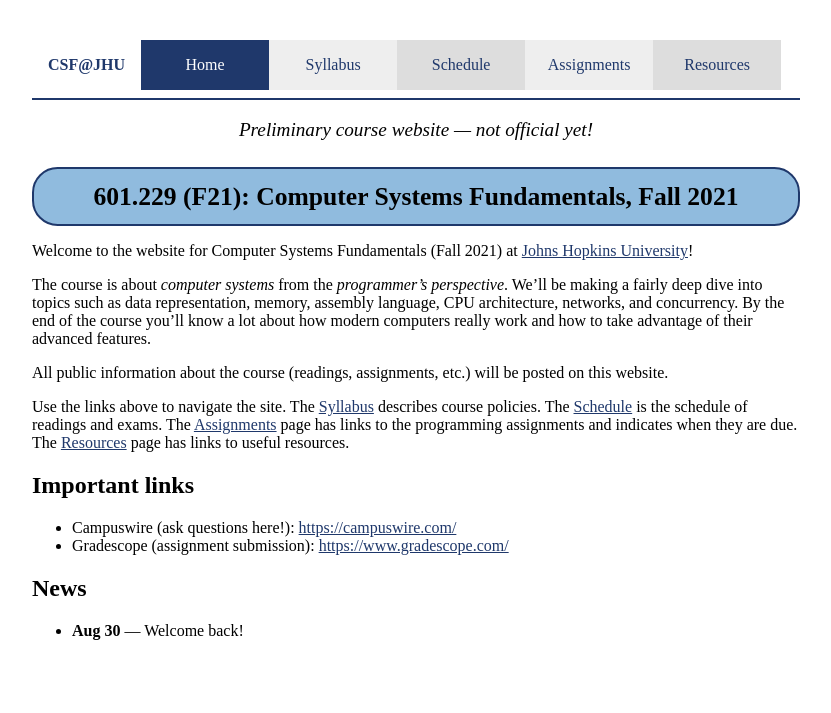
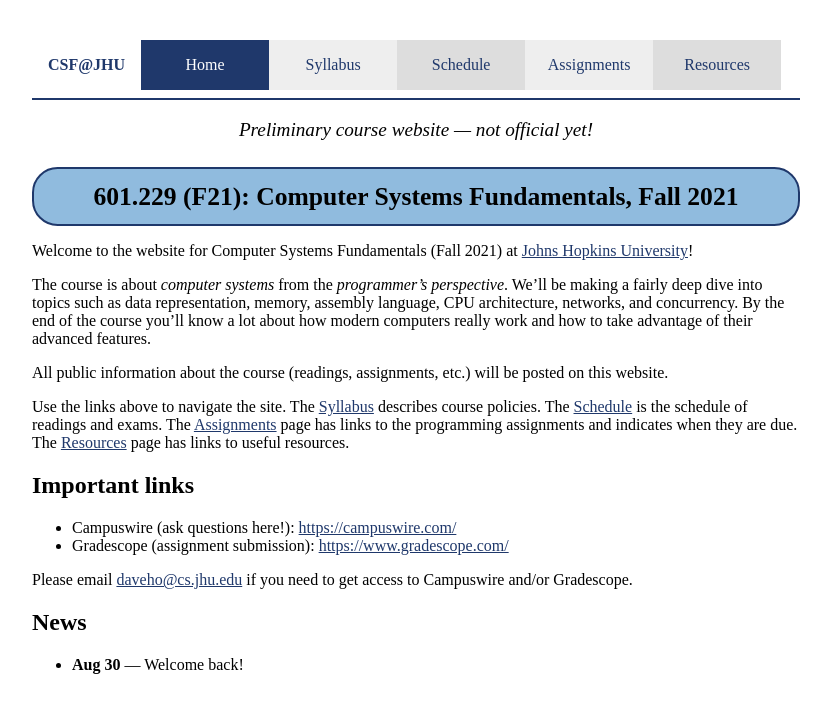
Before and after one commit to jhucsf/fall2021, a Jekyll site: the page built from index.md, in a window 1280 px wide. Shown: the top 713 px of the page, without its empty margins (224-1055 px from the left). Built offline with Jekyll 4.4.1, drawn with Linux system fonts in a browser that asks for light colours.

Commit message:
note about getting access to Campuswire and Gradescope

```diff
--- a/index.md
+++ b/index.md
@@ -17,6 +17,8 @@ Use the links above to navigate the site.  The [Syllabus](syllabus.html) describ
 * Campuswire (ask questions here!): <https://campuswire.com/>
 * Gradescope (assignment submission): <https://www.gradescope.com/>
 
+Please email <daveho@cs.jhu.edu> if you need to get access to Campuswire and/or Gradescope.
+
 ## News
 
 * **Aug 30** — Welcome back!
```
